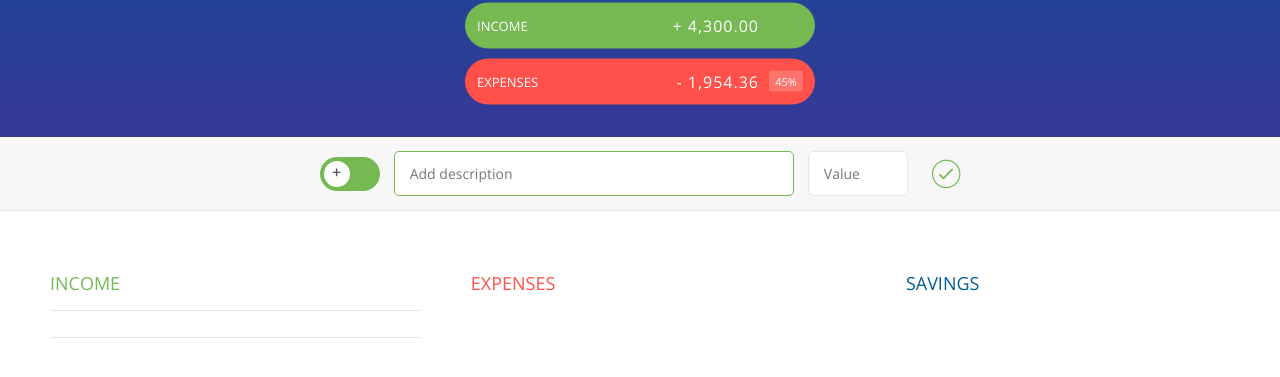
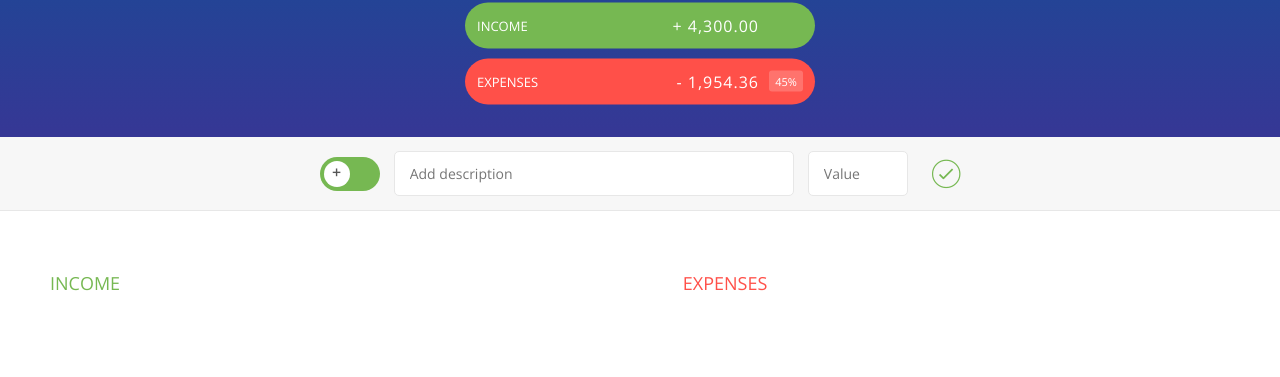
Before and after one commit to andreysaf/JS-Budgetify, a plain HTML site: page index.html in a window 1280 px wide. Both pictures are taken after a click on the button 946 px from the left and 445 px from the top of the page. Shown: the part 271-648 px from the top of the page. Drawn offline with nearby package versions, Linux system fonts and the light colour scheme.

Commit message:
Update app.js
- Preventing a bad input from the user
- Clean up of HTML code

```diff
--- a/index.html
+++ b/index.html
@@ -63,28 +63,6 @@
 
                     <div class="income_list">
 
-                        <!--
-                        <div class="item clearfix" id="income-0">
-                            <div class="item_description">Salary</div>
-                            <div class="right clearfix">
-                                <div class="item_value">+ 2,100.00</div>
-                                <div class="item_delete">
-                                    <button class="item_delete-btn"><i class="ion-ios-close-outline"></i></button>
-                                </div>
-                            </div>
-                        </div>
-
-                        <div class="item clearfix" id="income-1">
-                            <div class="item_description">Sold car</div>
-                            <div class="right clearfix">
-                                <div class="item_value">+ 1,500.00</div>
-                                <div class="item_delete">
-                                    <button class="item_delete-btn"><i class="ion-ios-close-outline"></i></button>
-                                </div>
-                            </div>
-                        </div>
-                        -->
-
                     </div>
                 </div>
 
@@ -95,65 +73,8 @@
 
                     <div class="expenses_list">
 
-                        <!--
-                        <div class="item clearfix" id="expense-0">
-                            <div class="item_description">Apartment rent</div>
-                            <div class="right clearfix">
-                                <div class="item_value">- 900.00</div>
-                                <div class="item_percentage">21%</div>
-                                <div class="item_delete">
-                                    <button class="item_delete-btn"><i class="ion-ios-close-outline"></i></button>
-                                </div>
-                            </div>
-                        </div>
-
-                        <div class="item clearfix" id="expense-1">
-                            <div class="item_description">Grocery shopping</div>
-                            <div class="right clearfix">
-                                <div class="item_value">- 435.28</div>
-                                <div class="item_percentage">10%</div>
-                                <div class="item_delete">
-                                    <button class="item_delete-btn"><i class="ion-ios-close-outline"></i></button>
-                                </div>
-                            </div>
-                        </div>
-                        -->
-
                     </div>
                 </div>
-
-                <div class="savings">
-                        <h2 class="savings_title">Savings</h2>
-
-                        <div class="savings_list">
-
-                            <!--
-                            <div class="item clearfix" id="expense-0">
-                                <div class="item_description">Apartment rent</div>
-                                <div class="right clearfix">
-                                    <div class="item_value">- 900.00</div>
-                                    <div class="item_percentage">21%</div>
-                                    <div class="item_delete">
-                                        <button class="item_delete-btn"><i class="ion-ios-close-outline"></i></button>
-                                    </div>
-                                </div>
-                            </div>
-
-                            <div class="item clearfix" id="expense-1">
-                                <div class="item_description">Grocery shopping</div>
-                                <div class="right clearfix">
-                                    <div class="item_value">- 435.28</div>
-                                    <div class="item_percentage">10%</div>
-                                    <div class="item_delete">
-                                        <button class="item_delete-btn"><i class="ion-ios-close-outline"></i></button>
-                                    </div>
-                                </div>
-                            </div>
-                            -->
-
-                        </div>
-                </div>
-            </div>
 
 
         </div>
--- a/js/app.js
+++ b/js/app.js
@@ -71,7 +71,7 @@ var UIController = (function () {
             return {
                 type : document.getElementById(DOMStrings.inputType).checked ? 'exp' : 'inc',
                 description : document.querySelector(DOMStrings.inputDescription).value,
-                value : document.querySelector(DOMStrings.inputValue).value
+                value : parseFloat(document.querySelector(DOMStrings.inputValue).value)
             };
         },
 
@@ -139,19 +139,30 @@ var controller = (function (budgetCtrl, UICtrl) {
         });
     };
 
+    var updateBudget = function() {
+        // 1. Calculate the budget
+
+        // 2. Return the budget
+
+        // 3. Display the budget on the UI
+
+    }
+
     var ctrlAddItem = function() {
         var input, newItem;
         // 1. Get the field input data
         input = UICtrl.getInput();
-        // 2. Add the item to the budget controller
-        newItem = budgetCtrl.addItem(input.type, input.description, input.value);
-        // 3. Add the item to the UI
-        UICtrl.addListItem(newItem, input.type);
-        // 4. Clear fields
-        UICtrl.clearFields();
-        // 5. Calculate the budget
 
-        // 6. Display the budget on the UI
+        if (input.description !== "" && !isNaN(input.value) && input.value > 0){
+            // 2. Add the item to the budget controller
+            newItem = budgetCtrl.addItem(input.type, input.description, input.value);
+            // 3. Add the item to the UI
+            UICtrl.addListItem(newItem, input.type);
+            // 4. Clear fields
+            UICtrl.clearFields();
+            // 5. Calculate and update budget
+            updateBudget();
+        }
 
     }
 
```
